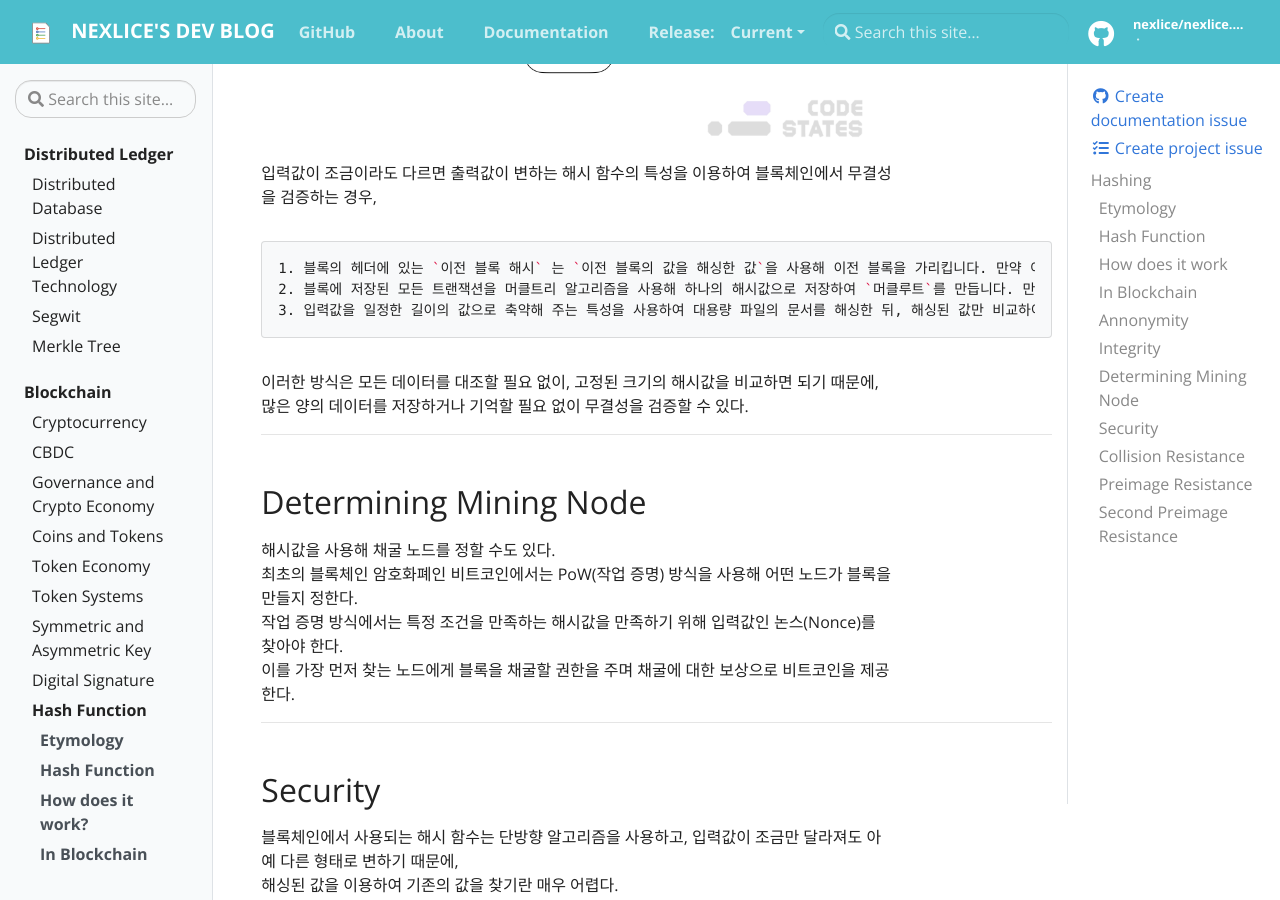
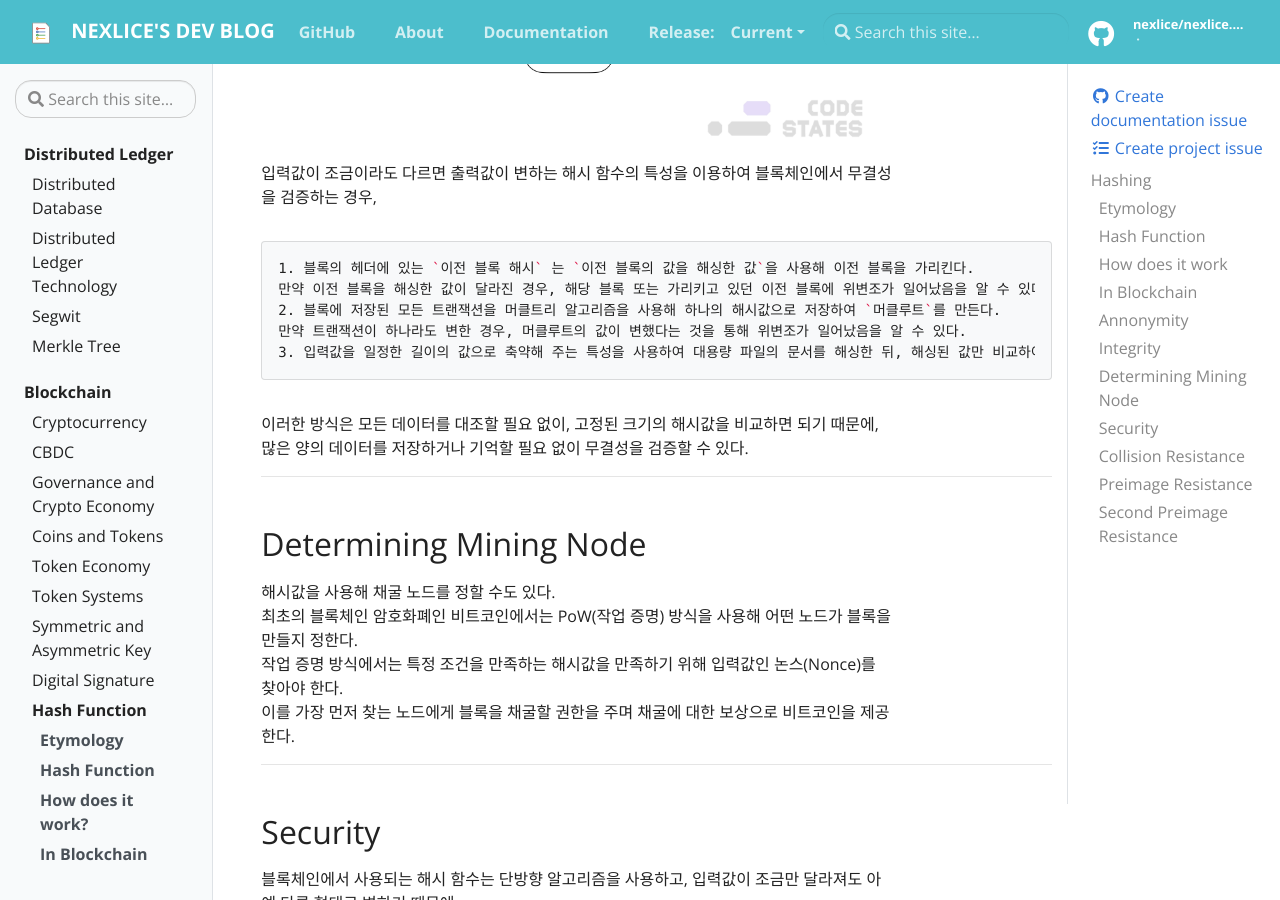
Before and after one commit to nexlice/nexlice.github.io, a Jekyll site: the page built from _docs/blockchain/hash-function.md, in a window 1280 px wide and 900 px high, scrolled down 2409 px. Built offline with Jekyll 4.4.1, drawn with Linux system fonts in a browser that asks for light colours.

Commit message:
fix: typo

````diff
--- a/_docs/blockchain/hash-function.md
+++ b/_docs/blockchain/hash-function.md
@@ -71,8 +71,10 @@ SHA-1은 160비트 길이의 값을 출력한다.
 입력값이 조금이라도 다르면 출력값이 변하는 해시 함수의 특성을 이용하여 블록체인에서 무결성을 검증하는 경우,
 
 ```bash
-1. 블록의 헤더에 있는 `이전 블록 해시` 는 `이전 블록의 값을 해싱한 값`을 사용해 이전 블록을 가리킵니다. 만약 이전 블록을 해싱한 값이 달라진 경우, 해당 블록 또는 가리키고 있던 이전 블록에 위변조가 일어났음을 알 수 있다.
-2. 블록에 저장된 모든 트랜잭션을 머클트리 알고리즘을 사용해 하나의 해시값으로 저장하여 `머클루트`를 만듭니다. 만약 트랜잭션이 하나라도 변한 경우, 머클루트의 값이 변했다는 것을 통해 위변조가 일어났음을 알 수 있다.
+1. 블록의 헤더에 있는 `이전 블록 해시` 는 `이전 블록의 값을 해싱한 값`을 사용해 이전 블록을 가리킨다.
+만약 이전 블록을 해싱한 값이 달라진 경우, 해당 블록 또는 가리키고 있던 이전 블록에 위변조가 일어났음을 알 수 있다.
+2. 블록에 저장된 모든 트랜잭션을 머클트리 알고리즘을 사용해 하나의 해시값으로 저장하여 `머클루트`를 만든다.
+만약 트랜잭션이 하나라도 변한 경우, 머클루트의 값이 변했다는 것을 통해 위변조가 일어났음을 알 수 있다.
 3. 입력값을 일정한 길이의 값으로 축약해 주는 특성을 사용하여 대용량 파일의 문서를 해싱한 뒤, 해싱된 값만 비교하여 위변조가 일어났음을 알 수 있다.
 ```
 이러한 방식은 모든 데이터를 대조할 필요 없이, 고정된 크기의 해시값을 비교하면 되기 때문에,
````
Also changed, not shown: _docs/blockchain/encryption-techniques.md (+2 -0 lines).
